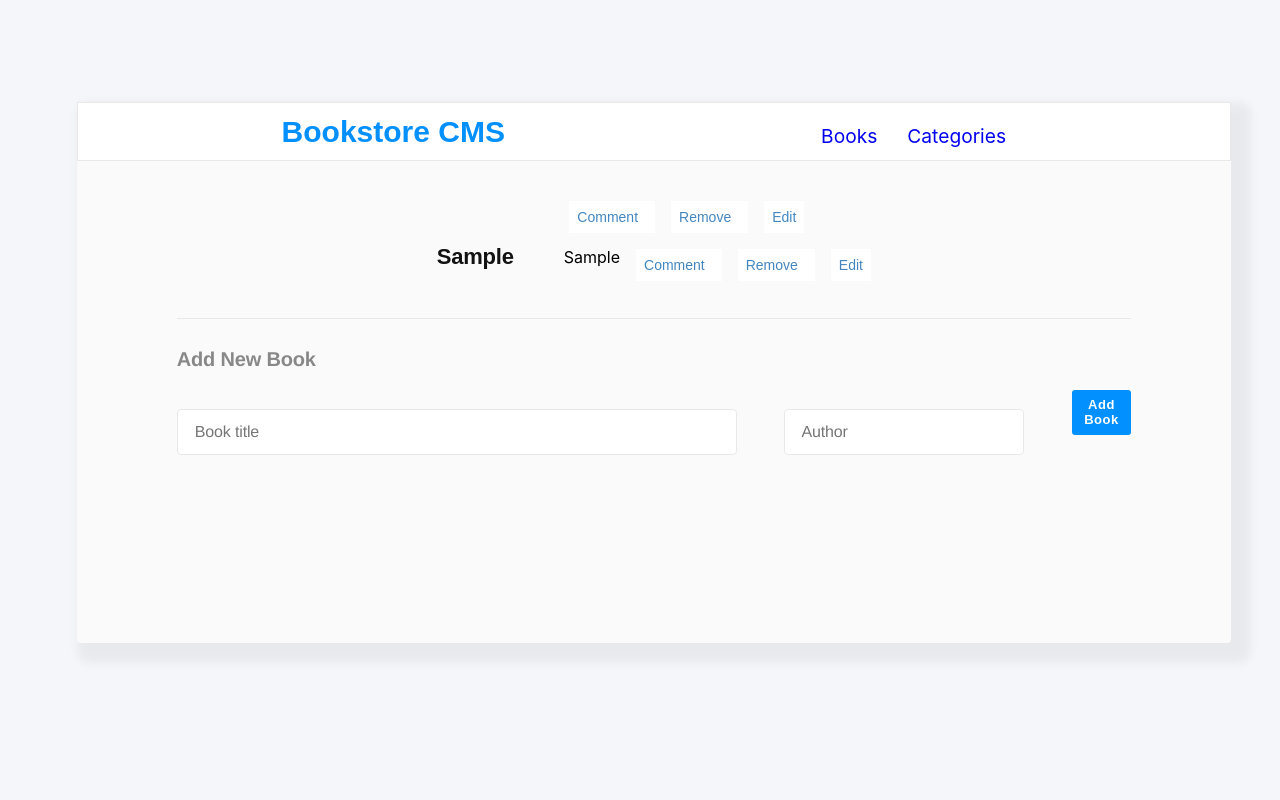
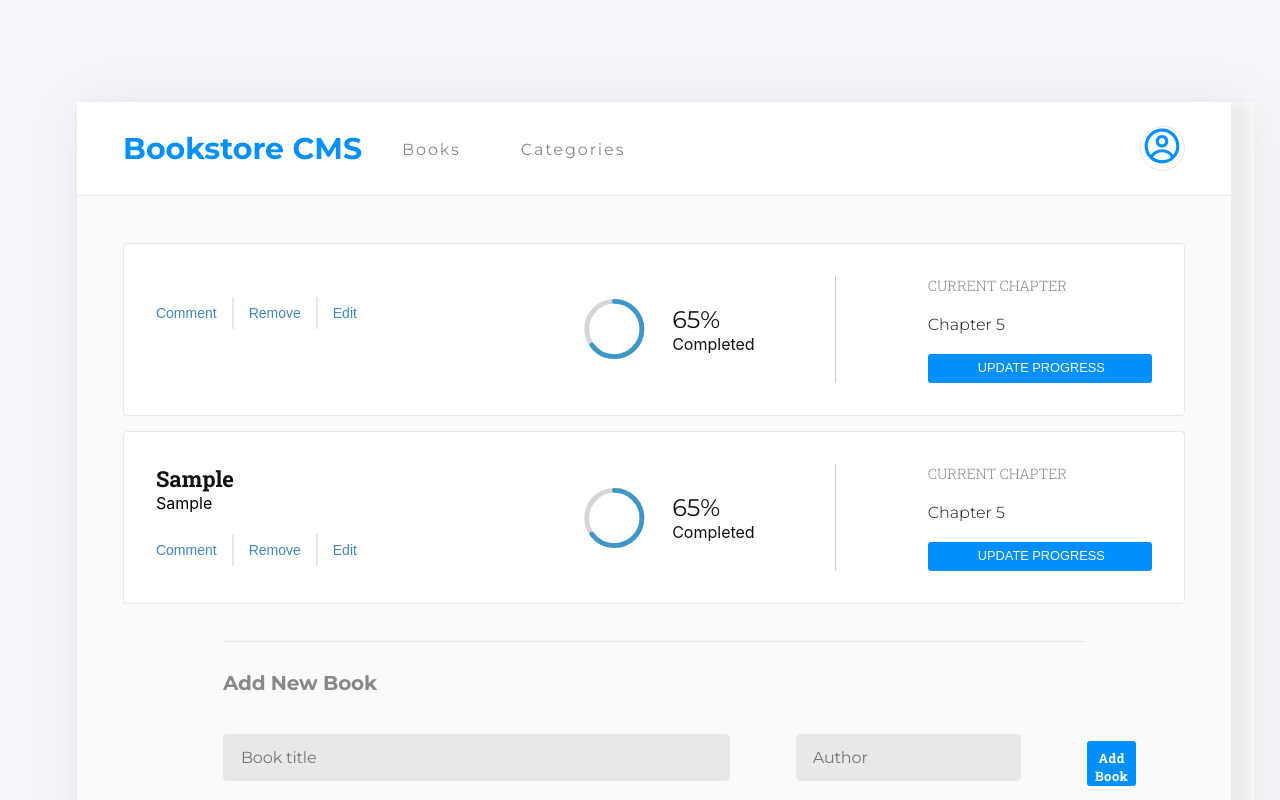
Before and after one commit to WilhelmK109/my-boo-project, a React (Create React App) app: page / in a window 1280 px wide. Both pictures are taken after typing "Sample", "Sample" into the empty fields and a click on the button "Add Book". Shown: the top 800 px of the page. Built offline with nearby package versions, Linux system fonts and the light colour scheme; no server answers.

Commit message:
Add styling to the bookstore page

```diff
--- a/package.json
+++ b/package.json
@@ -11,7 +11,9 @@
     "immer": "^9.0.21",
     "prop-types": "^15.8.1",
     "react": "^18.2.0",
+    "react-circular-progressbar": "^2.1.0",
     "react-dom": "^18.2.0",
+    "react-icons": "^4.8.0",
     "react-redux": "^8.0.5",
     "react-router-dom": "^6.10.0",
     "react-scripts": "5.0.1",
--- a/src/App.css
+++ b/src/App.css
@@ -1,15 +1,85 @@
+@import url('https://fonts.googleapis.com/css2?family=Montserrat:ital,wght@0,100;0,200;0,300;0,400;0,500;0,600;0,700;0,800;0,900;1,100;1,200;1,300;1,400;1,500;1,600;1,700;1,800;1,900&display=swap');
+@import url('https://fonts.googleapis.com/css2?family=Montserrat:ital,wght@0,100;0,200;0,300;0,400;0,500;0,600;0,700;0,800;0,900;1,100;1,200;1,300;1,400;1,500;1,600;1,700;1,800;1,900&family=Roboto+Slab:wght@300;500;700;800&display=swap');
+
 * {
   margin: 0;
   padding: 0;
 }
 
-ul {
-  list-style: none;
+:root {
+  --pale-grey: #f5f6fa;
+  --white: #e8e8e8;
+  --white-white: #fff;
+  --cool-blue: #4386bf;
+  --azure: #0290ff;
+  --black-two: #121212;
 }
 
 body {
-  background-color: #f5f6fa;
+  background-color: var(--pale-grey);
   padding: 8% 2% 7% 6%;
+}
+
+#root {
+  margin: 0;
+  padding: 0 0 8%;
+  border-radius: 4px;
+  box-shadow: 0 0 60px 0 rgba(0, 0, 0, 0.05);
+  background-color: #fafafa;
+}
+
+.nav-bar {
+  padding: 24px 4%;
+  background-color: var(--white-white);
+  border-bottom: 1px solid var(--white);
+  display: flex;
+  align-items: center;
+  grid-gap: 40px;
+  gap: 40px;
+}
+
+.nav-brand {
+  font-family: "Montserrat", sans-serif;
+  font-size: 1.875rem;
+  font-weight: 700;
+  color: var(--azure);
+  text-decoration: none;
+}
+
+.nav-list {
+  display: flex;
+  align-items: center;
+  flex-grow: 1;
+  list-style-type: none;
+  grid-gap: 40px;
+  gap: 40px;
+}
+
+.nav-list li a {
+  opacity: 0.5;
+  font-family: "Montserrat", sans-serif;
+  text-decoration: none;
+  margin-right: 20px;
+  font-size: 1rem;
+  color: var(--black-two);
+  letter-spacing: 1.9px;
+}
+
+.icon-button {
+  cursor: pointer;
+  width: 2.813rem;
+  height: 2.813rem;
+  border-radius: 50%;
+  border: 1px solid var(--white);
+  background-color: var(--white-white);
+}
+
+.material-icons {
+  font-size: 38px;
+}
+
+.primary-color {
+  color: var(--azure);
 }
 
 .App {
@@ -20,32 +90,55 @@
   background-color: #fafafa;
 }
 
-.book-list > li {
-  margin: 2% 6% 0;
-  padding: 2% 9.188% 1.625% 1.688%;
-  border-radius: 4px;
-  border: solid 1px #e8e8e8;
-  background-color: #fff;
+.book-list-container {
+  padding: 4%;
+}
+
+.books-list {
+  list-style-type: none;
+  margin: 0;
+  padding: 0;
+  display: flex;
+  flex-direction: column;
+  grid-gap: 0.938rem;
+  gap: 0.938rem;
+}
+
+.books-list li {
   display: flex;
   justify-content: space-between;
-  align-items: center;
+  background-color: var(--white-white);
+  border-radius: 4px;
+  border: 1px solid var(--white);
+  padding: 2rem;
+}
+
+.book-info {
+  display: flex;
+  flex-direction: column;
 }
 
 .book-title {
-  font-family: sans-serif;
+  font-family: "Roboto Slab", serif;
   font-size: 1.375rem;
   font-weight: bold;
   font-stretch: normal;
   font-style: normal;
   line-height: normal;
-  letter-spacing: -0.2px;
-  color: #121212;
+  text-align: left;
+  color: var(--black-two);
+}
+
+.book-buttons {
+  display: flex;
+  align-items: center;
+  margin-top: 1.313rem;
 }
 
 .book-buttons > button,
 .author {
   border: none;
-  background-color: #fff;
+  background-color: var(--white-white);
   margin-right: 0.938rem;
   font-family: sans-serif;
   font-size: 0.875rem;
@@ -59,18 +152,77 @@
 }
 
 .book-buttons > button {
-  margin: 1rem 0% 0% 1rem;
-  padding: 0.5rem;
+  padding: 0.5rem 0%;
+  text-align: left;
 }
 
 .book-buttons > button:not(:last-child) {
   padding-right: 15px;
-  border-right: solid 0.125rem #fff;
+  border-right: solid 0.125rem var(--white);
+}
+
+.percentage {
+  display: flex;
+  align-items: center;
+  padding-left: 10%;
+  padding-right: 4.5em;
+  border-right: 1px solid #38373741;
+  width: 20%;
+}
+
+.progress-bar {
+  height: 60px;
+  width: 10vw;
+}
+
+.number-percentage {
+  padding: 0.5em;
+  color: var(--black-two);
+}
+
+.number-percentage span {
+  padding: 0;
+  margin: 0;
+  font-family: "Montserrat", sans-serif;
+  font-size: 1.5rem;
+}
+
+.progress-section {
+  display: flex;
+  flex-direction: column;
+  grid-gap: 20px;
+  gap: 20px;
+  width: 14rem;
+}
+
+.current-chapter {
+  font-size: 0.9rem;
+  font-weight: 300;
+  color: var(--black-two);
+  opacity: 0.5;
+  font-family: "Roboto Slab", serif;
+}
+
+.chapter {
+  font-family: "Montserrat", sans-serif;
+  color: var(--black-two);
+  font-size: 1rem;
+  font-weight: 300;
+}
+
+.update-progress {
+  border: none;
+  font-size: 0.8rem;
+  font-weight: 300;
+  color: #fafafa;
+  border-radius: 3px;
+  padding: 0.4rem 1.1rem 0.5rem 1.3rem;
+  background-color: var(--azure);
 }
 
 .form-container {
   margin: 2.313rem 6.25rem 0;
-  border-top: 1px solid #e8e8e8;
+  border-top: 1px solid var(--white);
 }
 
 .form-container h2 {
@@ -85,14 +237,23 @@
   color: #888;
 }
 
+.add-form {
+  margin-top: 20px;
+  display: flex;
+  align-items: baseline;
+  grid-gap: 24px;
+  gap: 24px;
+  width: 98%;
+}
+
 .input-title,
 .input-author {
   margin: 1.188rem 5% 0 0;
   padding: 0.813rem 35% 0.813rem 1.063rem;
   border-radius: 4px;
-  border: solid 1px #e8e8e8;
-  background-color: #fff;
-  font-family: Montserrat, Helvetica, sans-serif;
+  border: solid 1px var(--white);
+  background-color: var(--white);
+  font-family: "Montserrat", Helvetica, sans-serif;
   font-size: 1rem;
   font-weight: normal;
   font-stretch: normal;
@@ -106,19 +267,16 @@
 }
 
 .add-button {
-  width: 12%;
+  cursor: pointer;
+  width: 180px;
+  padding: 8px;
+  border-radius: 3px;
+  background-color: var(--azure);
+  border: none;
+  letter-spacing: 0.5px;
+  color: var(--white-white);
+  font-size: 0.813rem;
+  font-weight: 700;
   height: 2.813rem;
-  border: none;
-  border-radius: 3px;
-  background-color: #0290ff;
-  font-family: sans-serif;
-  font-size: 0.813rem;
-  font-weight: bold;
-  font-stretch: normal;
-  font-style: normal;
-  line-height: normal;
-  letter-spacing: 0.5px;
-  text-align: center;
-  color: #fff;
-  cursor: pointer;
+  font-family: "Roboto Slab", sans-serif;
 }
--- a/src/components/AddBookButton.js
+++ b/src/components/AddBookButton.js
@@ -28,7 +28,7 @@
   return (
     <div className="form-container">
       <h2>Add New Book</h2>
-      <form onSubmit={handleAddBook}>
+      <form onSubmit={handleAddBook} className="add-form">
         <input className="input-title" type="text" value={title} onChange={(e) => setTitle(e.target.value)} placeholder="Book title" />
         <input className="input-author" type="text" value={author} onChange={(e) => setAuthor(e.target.value)} placeholder="Author" />
         <button className="add-button" type="submit">Add Book</button>
--- a/src/components/Book.js
+++ b/src/components/Book.js
@@ -1,14 +1,26 @@
-import React from 'react';
+import React, { useState } from 'react';
+import '../App.css';
 import PropTypes from 'prop-types';
 import { useDispatch } from 'react-redux';
+import { CircularProgressbar } from 'react-circular-progressbar';
+import 'react-circular-progressbar/dist/styles.css';
 import { removeBook, deleteBook } from '../redux/books/booksSlice';
 
 export default function Book({ book }) {
+  const [progress, setProgress] = useState(65);
   const dispatch = useDispatch();
   const handleRemove = (bookId) => {
     dispatch(deleteBook(bookId))
       .then(dispatch(removeBook(bookId)));
   };
+
+  const handlePercentage = () => {
+    let percentage = progress;
+    if (percentage < 100) {
+      setProgress(percentage += 1);
+    }
+  };
+
   return (
     <li>
       <div className="book-info">
@@ -19,6 +31,30 @@
           <button type="button" onClick={() => handleRemove(book.item_id)}>Remove</button>
           <button type="button">Edit</button>
         </div>
+      </div>
+      <div className="percentage">
+        <CircularProgressbar
+          value={progress}
+          className="progress-bar"
+        />
+        <div className="number-percentage">
+          <span>
+            {progress}
+            %
+          </span>
+          <p>Completed</p>
+        </div>
+      </div>
+      <div className="progress-section">
+        <h2 className="current-chapter">CURRENT CHAPTER</h2>
+        <p className="chapter">Chapter 5</p>
+        <button
+          type="button"
+          onClick={handlePercentage}
+          className="update-progress"
+        >
+          UPDATE PROGRESS
+        </button>
       </div>
     </li>
   );
--- a/src/components/BookList.css
+++ /dev/null
@@ -1,26 +0,0 @@
-.books-list {
-  list-style: none;
-}
-
-.book-info {
-  display: flex;
-  justify-content: center;
-  align-items: center;
-}
-
-.book-info span {
-  margin-left: 50px;
-}
-
-form {
-  display: flex;
-  justify-content: center;
-  font-size: 1.2rem;
-  color: #000;
-  border-radius: 1px;
-}
-
-form input {
-  margin-right: 5px;
-  padding: 8px;
-}
--- a/src/components/BookList.js
+++ b/src/components/BookList.js
@@ -1,7 +1,6 @@
 import { useEffect } from 'react';
 import { useSelector, useDispatch } from 'react-redux';
 import Book from './Book';
-import './BookList.css';
 import { fetchBooks } from '../redux/books/booksSlice';
 import AddBookButton from './AddBookButton';
 
--- a/src/components/Navigation.css
+++ /dev/null
@@ -1,38 +0,0 @@
-.nav-bar {
-  margin: 0 0 2%;
-  padding: 1% 6% 1% 6%;
-  background-color: #fff;
-  border: solid 1px #e8e8e8;
-  display: flex;
-  justify-content: space-around;
-  align-items: center;
-}
-
-.nav-bar h1 {
-  padding-right: 2.938rem;
-  font-family: Montserrat, Arial, Helvetica, sans-serif;
-  font-size: 1.875rem;
-  font-weight: bold;
-  font-stretch: normal;
-  font-style: normal;
-  line-height: normal;
-  letter-spacing: normal;
-  color: #0290ff;
-}
-
-.nav-list {
-  list-style: none;
-  display: flex;
-  align-items: center;
-  gap: 10px;
-  font-size: 1.5rem;
-  align-self: flex-end;
-  height: 100%;
-  margin-top: 0%;
-}
-
-.nav-list li a {
-  text-decoration: none;
-  margin-right: 20px;
-  font-size: 1.2rem;
-}
--- a/src/components/Navigation.js
+++ b/src/components/Navigation.js
@@ -1,17 +1,21 @@
 import React from 'react';
 import { Link } from 'react-router-dom';
-import './Navigation.css';
+import '../App.css';
+import { CgProfile } from 'react-icons/cg';
 
 export default function Navigation() {
   return (
     <nav className="nav-bar">
-      <h1>Bookstore CMS</h1>
+      <a className="nav-brand" href="#/">Bookstore CMS</a>
       <ul className="nav-list">
         <li><Link to="/">Books</Link></li>
         <li>
           <Link to="/categories">Categories</Link>
         </li>
       </ul>
+      <button type="button" className="icon-button">
+        <span className="material-icons primary-color"><CgProfile className="profile" /></span>
+      </button>
     </nav>
   );
 }
--- a/src/redux/books/booksSlice.js
+++ b/src/redux/books/booksSlice.js
@@ -7,7 +7,7 @@
   error: null,
 };
 
-const url = 'https://us-central1-bookstore-api-e63c8.cloudfunctions.net/bookstoreApi/apps/';
+const url = 'https://us-central1-bookstore-api-e63c8.cloudfunctions.net/bookstoreApi/apps/SERz0T6MOlfncfi0umcc/books';
 
 export const fetchBooks = createAsyncThunk('books/fetchBooks', async () => {
   try {
```
Also changed, not shown: 1 other file (tests, documents, lock files or other folders).
